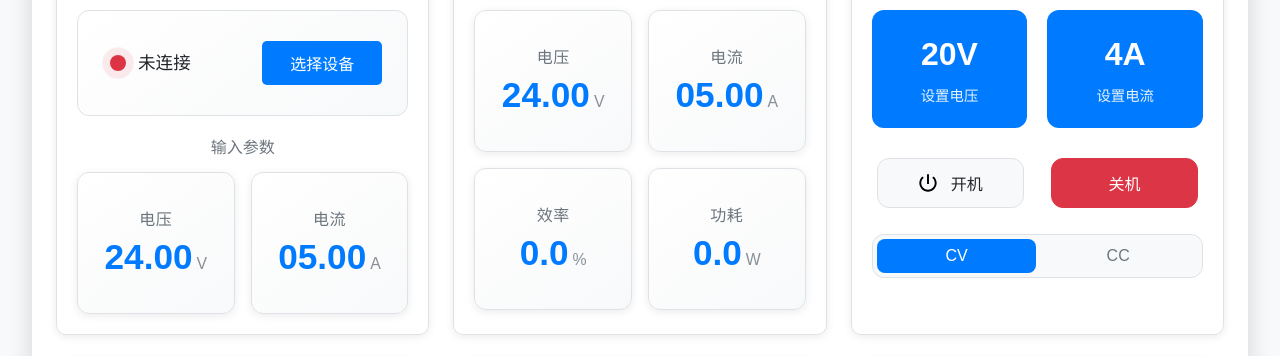
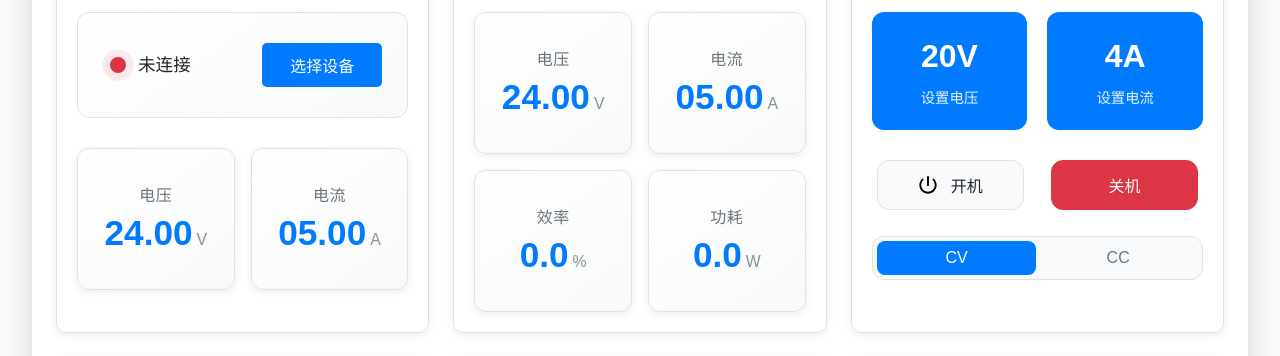
Before and after one commit to xiaowine/power-control, a Vue app: page / in a window 1280 px wide. Shown: the top 356 px of the page. Built offline with nearby package versions, Linux system fonts and the light colour scheme; grey boxes are pictures that could not be loaded.

Commit message:
优化显示效果

```diff
--- a/src/App.vue
+++ b/src/App.vue
@@ -12,7 +12,7 @@
 				</button>
 			</div>
 			<div class="input-parameters">
-				<h4>输入参数</h4>
+				<!-- <h4>输入参数</h4> -->
 				<div class="card-grid">
 					<div class="card">
 						<span class="output-label">电压</span>
--- a/src/css/app.css
+++ b/src/css/app.css
@@ -1231,7 +1231,7 @@ html {
 
 /* 输入参数样式 */
 .input-parameters {
-  margin-top: 20px;
+  margin-top: 30px;
 }
 
 .input-parameters h4 {
```
